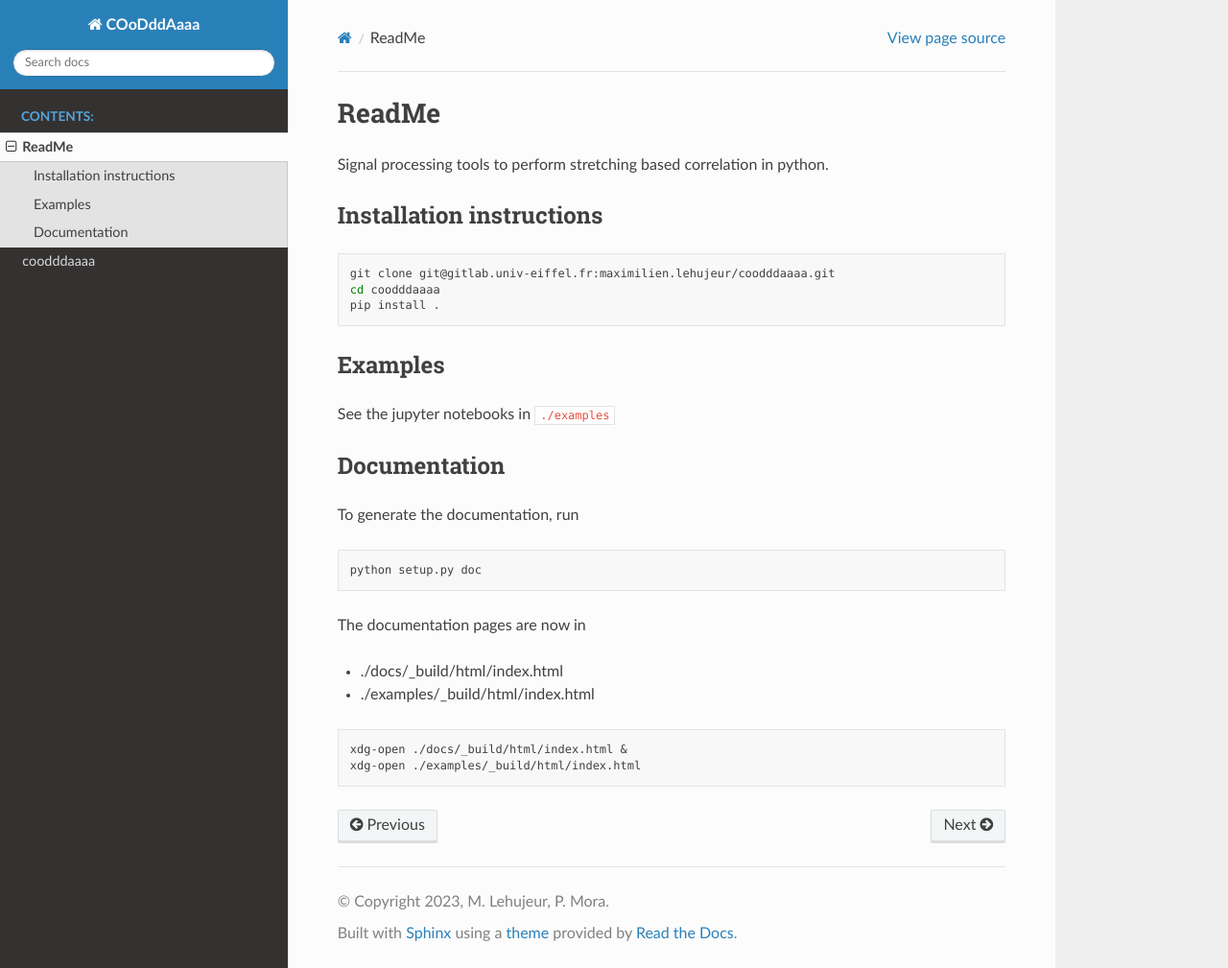
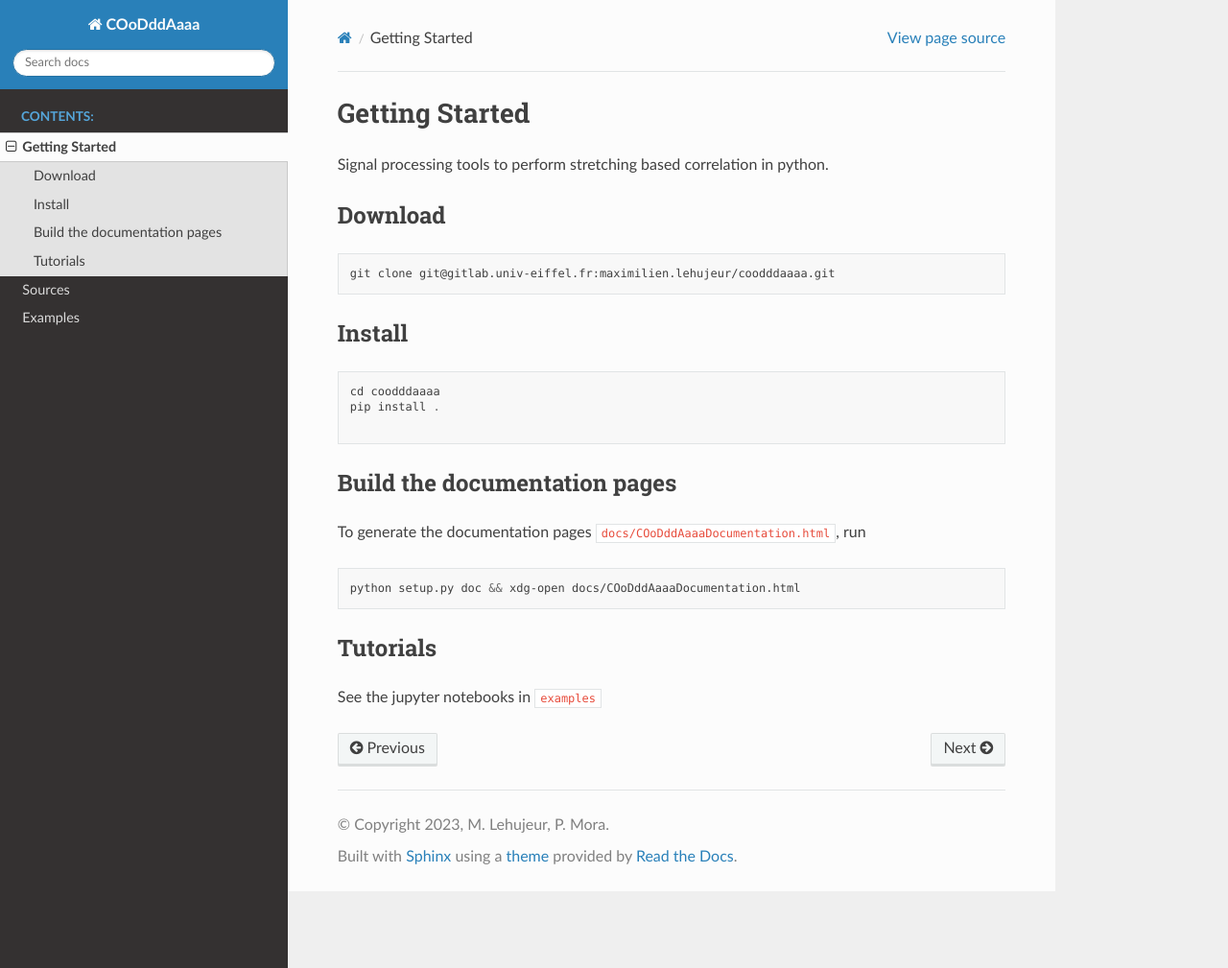
Before and after one commit to mlehujeur/coodddaaaa, a Sphinx documentation site: the page built from docs/readme_link.md, in a window 1280 px wide and 1009 px high. Shown: the whole window at 96% size. Built offline with Sphinx 7.4.7 and the Read the Docs theme 2.0.0, drawn with Linux system fonts in a browser that asks for light colours; pages that are not in the unit, such as notebooks, are missing from menus.

Commit message:
merge the two docs into one, and place it in docs

````diff
--- a/README.md
+++ b/README.md
@@ -1,28 +1,23 @@
-# ReadMe
-
 Signal processing tools to perform stretching based correlation in python.
 
-### Installation instructions
+### Download
 ```bash
 git clone git@gitlab.univ-eiffel.fr:maximilien.lehujeur/coodddaaaa.git
+```
+
+### Install
+```
 cd coodddaaaa
 pip install .
+
 ```
 
-### Examples
-See the jupyter notebooks in `./examples`
-
-### Documentation
-To generate the documentation, run
+### Build the documentation pages
+To generate the documentation pages `docs/COoDddAaaaDocumentation.html`, run
 ```bash
-python setup.py doc
-```
-The documentation pages are now in
-* ./docs/_build/html/index.html
-* ./examples/_build/html/index.html
-
-```bash
-xdg-open ./docs/_build/html/index.html &
-xdg-open ./examples/_build/html/index.html
+python setup.py doc && xdg-open docs/COoDddAaaaDocumentation.html
 
 ```
+
+### Tutorials
+See the jupyter notebooks in `examples`
--- a/docs/conf.py
+++ b/docs/conf.py
@@ -2,12 +2,11 @@
 #
 # For the full list of built-in configuration values, see the documentation:
 # https://www.sphinx-doc.org/en/master/usage/configuration.html
-import os.path
 
 # -- Project information -----------------------------------------------------
 # https://www.sphinx-doc.org/en/master/usage/configuration.html#project-information
+
 import sys, os
-
 sys.path.insert(0, os.path.abspath('..'))
 
 project = 'COoDddAaaa'
@@ -18,13 +17,13 @@ release = '1.3'
 # -- General configuration ---------------------------------------------------
 # https://www.sphinx-doc.org/en/master/usage/configuration.html#general-configuration
 
-extensions = ["sphinx.ext.todo", "sphinx.ext.viewcode", "sphinx.ext.autodoc", "myst_parser"]
+extensions = ["sphinx.ext.todo", "sphinx.ext.viewcode", "sphinx.ext.autodoc",
+               "myst_parser",
+               'nbsphinx', 'sphinx.ext.mathjax',]
 
 templates_path = ['_templates']
 exclude_patterns = ['_build', 'Thumbs.db', '.DS_Store']
-
 autodoc_member_order = 'bysource'
-
 
 # -- Options for HTML output -------------------------------------------------
 # https://www.sphinx-doc.org/en/master/usage/configuration.html#options-for-html-output
--- a/docs/modules.rst
+++ b/docs/modules.rst
@@ -1,4 +1,4 @@
-coodddaaaa
+Sources
 ==========
 
 .. toctree::
--- a/docs/readme_link.md
+++ b/docs/readme_link.md
@@ -1,2 +1,3 @@
+# Getting Started
 ```{include} ../README.md
 ```
--- a/setup.py
+++ b/setup.py
@@ -15,8 +15,8 @@ class MakeTheDoc(setuptools.Command):
     def run(self):
         subprocess.run(
             ['cd docs && '
-             'make html && '
-             'cd ../examples && '
+             'ln -s ../examples/*.ipynb . &&'
+             'make clean && '
              'make html '
              ''], shell=True)
 
````
Also changed, not shown: docs/coodddaaaa.rst (+0 -9 lines), docs/examples.rst (added, +9 -0 lines), docs/index.rst (+4 -3 lines), docs/readme.md (deleted, +0 -5 lines), docs/setup.rst (added, +7 -0 lines), examples/index.rst (deleted, +0 -15 lines), 4 other files.
